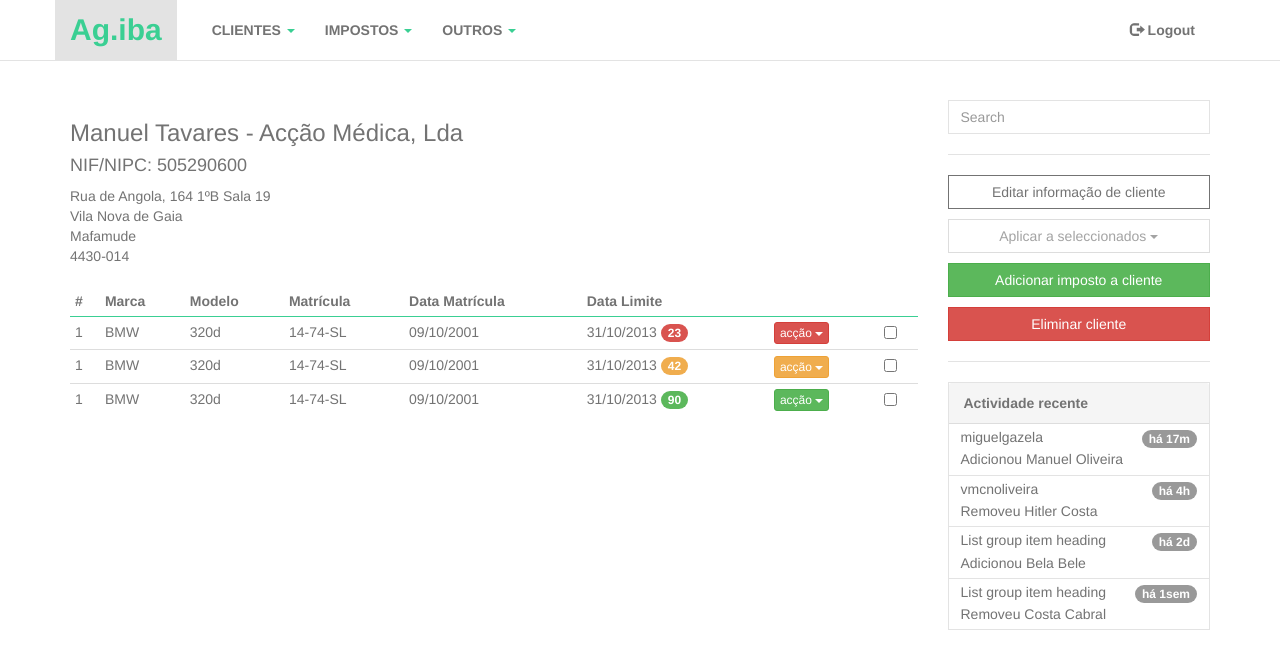
After one commit to miguelgazela/ag.iba, a PHP site: page /pages_design/client.html in a window 1280 px wide. The commit adds this page. Shown: the top 669 px of the page. Run offline with PHP 8.4, Linux system fonts and the light colour scheme.

Commit message:
more fun stuff

```diff
--- a/css/main.css
+++ b/css/main.css
@@ -146,7 +146,14 @@ a:focus {
 
 .sidebar .btn-group {
   width: 100%;
+}
+
+.sidebar .btn {
   margin-bottom: 10px;
+}
+
+.sidebar .btn-danger {
+  margin-bottom: 0;
 }
 
 .btn-default:hover,
--- a/database/schema.sql
+++ b/database/schema.sql
@@ -17,7 +17,8 @@ create table clientes (
 	cidade text,
 	freguesia text,
 	cod_postal text,
-	nif text
+	nif text,
+	tipo integer
 );
 
 create table impostos (
@@ -27,7 +28,8 @@ create table impostos (
 	modelo text,
 	matricula text,
 	data_matricula date,
-	data_pagamento date
+	data_pagamento date,
+	tipo integer
 );
 
 create table actividades (
--- /dev/null
+++ b/pages_design/client.html
@@ -0,0 +1,248 @@
+
+<!DOCTYPE html>
+<html lang="en">
+  <head>
+    <meta charset="utf-8">
+    <meta name="viewport" content="width=device-width, initial-scale=1.0">
+    <meta name="description" content="">
+    <meta name="author" content="@miguelgazela">
+    <link rel="shortcut icon" href="../../assets/ico/favicon.png"> <!-- no resource for now -->
+
+    <title>Agiva</title>
+
+    <!-- Bootstrap core CSS -->
+    <link href="../css/bootstrap.min.css" rel="stylesheet">
+
+    <!-- Custom styles for this template -->
+    <link href="../css/main.css" rel="stylesheet">
+
+    <!-- HTML5 shim and Respond.js IE8 support of HTML5 elements and media queries -->
+    <!--[if lt IE 9]>
+      <script src="../../assets/js/html5shiv.js"></script>
+      <script src="../../assets/js/respond.min.js"></script>
+    <![endif]-->
+  </head>
+
+  <body>
+
+    <!-- Fixed navbar -->
+    <div class="navbar navbar-default navbar-fixed-top">
+      <div class="container">
+        <div class="navbar-header">
+          <button type="button" class="navbar-toggle" data-toggle="collapse" data-target=".navbar-collapse">
+            <span class="icon-bar"></span>
+            <span class="icon-bar"></span>
+            <span class="icon-bar"></span>
+          </button>
+          <a class="navbar-brand" href="#">Ag.iba</a>
+        </div>
+        <div class="navbar-collapse collapse">
+          <ul class="nav navbar-nav">
+            <li class="dropdown">
+              <a href="#" class="dropdown-toggle" data-toggle="dropdown"><strong>CLIENTES</strong> <b class="caret"></b></a>
+              <ul class="dropdown-menu">
+                <li><a href="#">Ver clientes</a></li>
+                <li><a href="#">Adicionar cliente</a></li>
+                <li><a href="#">Outro</a></li>
+              </ul>
+            </li>
+            <li class="dropdown">
+              <a href="#" class="dropdown-toggle" data-toggle="dropdown"><strong>IMPOSTOS</strong> <b class="caret"></b></a>
+              <ul class="dropdown-menu">
+                <li><a href="#">Ver impostos</a></li>
+                <li><a href="#">Adicionar imposto</a></li>
+                <li><a href="#">Outro</a></li>
+              </ul>
+            </li>
+            <li class="dropdown">
+              <a href="#" class="dropdown-toggle" data-toggle="dropdown"><strong>OUTROS</strong> <b class="caret"></b></a>
+              <ul class="dropdown-menu">
+                <li><a href="#">Reportar erro</a></li>
+                <li><a href="#">Enviar sugestão</a></li>
+                <li><a href="#">Outro</a></li>
+              </ul>
+          </ul>
+          <ul class="nav navbar-nav navbar-right">
+            <li><a href="#bug"><span class="glyphicon glyphicon-log-out"></span> <strong>Logout</strong></a></li>
+          </ul>
+        </div><!--/.nav-collapse -->
+      </div>
+    </div>
+
+    <div class="container">
+
+      <div class="row">
+        <div class="col-md-9">
+
+          <h3>Manuel Tavares - Acção Médica, Lda</h3>
+          <h4>NIF/NIPC: 505290600</h4>
+          <address>
+            Rua de Angola, 164 1ºB Sala 19
+            <br>
+            Vila Nova de Gaia
+            <br>
+            Mafamude
+            <br>
+            4430-014
+          </address>
+
+          <div class="table-responsive">
+            <table class="table table-hover table-condensed">
+              <thead>
+                <tr>
+                  <th>#</th>
+                  <th>Marca</th>
+                  <th>Modelo</th>
+                  <th>Matrícula</th>
+                  <th>Data Matrícula</th>
+                  <th>Data Limite</th>
+                  <th></th>
+                  <th></th>
+                </tr>
+              </thead>
+              <tbody>
+                <tr>
+                  <td>1</td>
+                  <td><a href="#">BMW</a></td>
+                  <td>320d</td>
+                  <td>14-74-SL</td>
+                  <td>09/10/2001</td>
+                  <td>31/10/2013 <span class="badge badge-danger">23</span></td>
+                  <td>
+                    <div class="btn-group">
+                      <button type="button" class="btn btn-danger btn-xs dropdown-toggle" data-toggle="dropdown">
+                        acção <span class="caret"></span>
+                      </button>
+                      <ul class="dropdown-menu" role="menu">
+                        <li><a href="#">Action</a></li>
+                        <li><a href="#">Another action</a></li>
+                        <li><a href="#">Something else here</a></li>
+                        <li class="divider"></li>
+                        <li><a href="#">Separated link</a></li>
+                      </ul>
+                    </div>
+                  </td>
+                  <td>
+                    <input type="checkbox" value="">
+                  </td>
+                </tr>
+                <tr>
+                  <td>1</td>
+                  <td><a href="#">BMW</a></td>
+                  <td>320d</td>
+                  <td>14-74-SL</td>
+                  <td>09/10/2001</td>
+                  <td>31/10/2013 <span class="badge badge-warning">42</span></td>
+                  <td>
+                    <div class="btn-group">
+                      <button type="button" class="btn btn-warning btn-xs dropdown-toggle" data-toggle="dropdown">
+                        acção <span class="caret"></span>
+                      </button>
+                      <ul class="dropdown-menu" role="menu">
+                        <li><a href="#">Action</a></li>
+                        <li><a href="#">Another action</a></li>
+                        <li><a href="#">Something else here</a></li>
+                        <li class="divider"></li>
+                        <li><a href="#">Separated link</a></li>
+                      </ul>
+                    </div>
+                  </td>
+                  <td>
+                    <input type="checkbox" value="">
+                  </td>
+                </tr>
+                <tr>
+                  <td>1</td>
+                  <td><a href="#">BMW</a></td>
+                  <td>320d</td>
+                  <td>14-74-SL</td>
+                  <td>09/10/2001</td>
+                  <td>31/10/2013 <span class="badge badge-success">90</span></td>
+                  <td>
+                    <div class="btn-group">
+                      <button type="button" class="btn btn-success btn-xs dropdown-toggle" data-toggle="dropdown">
+                        acção <span class="caret"></span>
+                      </button>
+                      <ul class="dropdown-menu" role="menu">
+                        <li><a href="#">Action</a></li>
+                        <li><a href="#">Another action</a></li>
+                        <li><a href="#">Something else here</a></li>
+                        <li class="divider"></li>
+                        <li><a href="#">Separated link</a></li>
+                      </ul>
+                    </div>
+                  </td>
+                  <td>
+                    <input type="checkbox" value="">
+                  </td>
+                </tr>
+              </tbody>
+            </table>
+          </div>
+        </div>
+
+        <div class="col-md-3 sidebar">
+          <form class="form-inline" role="form" action="#">
+            <div class="form-group">
+              <label class="sr-only" for="exampleInputEmail2">Search</label>
+              <input type="text" class="form-control" id="exampleInputEmail2" placeholder="Search">
+            </div>
+          </form>
+          <hr>
+          <button type="button" class="btn btn-default btn-sidebar">Editar informação de cliente</button>
+          <div class="btn-group">
+            <button type="button" class="btn btn-default dropdown-toggle btn-sidebar" data-toggle="dropdown" disabled="disabled">
+              Aplicar a seleccionados <span class="caret"></span>
+            </button>
+            <ul class="dropdown-menu" role="menu">
+              <li><a href="#">Action</a></li>
+              <li><a href="#">Another action</a></li>
+              <li><a href="#">Something else here</a></li>
+              <li class="divider"></li>
+              <li><a href="#">Separated link</a></li>
+            </ul>
+          </div>
+          <button type="button" class="btn btn-success btn-sidebar">Adicionar imposto a cliente</button>
+          <button type="button" class="btn btn-danger btn-sidebar">Eliminar cliente</button>
+          <hr>
+          <div class="panel panel-default">
+            <!-- Default panel contents -->
+            <div class="panel-heading"><strong>Actividade recente</strong></div>
+            <ul class="list-group">
+              <li class="list-group-item">
+                <span class="badge">há 17m</span>
+                <h5 class="list-group-item-heading">miguelgazela</h5>
+                <p class="list-group-item-text">Adicionou Manuel Oliveira</p>
+              </li>
+              <li class="list-group-item">
+                <span class="badge">há 4h</span>
+                <h5 class="list-group-item-heading">vmcnoliveira</h5>
+                <p class="list-group-item-text">Removeu Hitler Costa</p>
+              </li>
+              <li class="list-group-item">
+                <span class="badge">há 2d</span>
+                <h5 class="list-group-item-heading">List group item heading</h5>
+                <p class="list-group-item-text">Adicionou Bela Bele</p>
+              </li>
+              <li class="list-group-item">
+                <span class="badge">há 1sem</span>
+                <h5 class="list-group-item-heading">List group item heading</h5>
+                <p class="list-group-item-text">Removeu Costa Cabral</p>
+              </li>
+            </ul>
+          </div>
+        </div>
+      </div>
+
+    </div> <!-- /container -->
+
+
+    <!-- Bootstrap core JavaScript
+    ================================================== -->
+    <!-- Placed at the end of the document so the pages load faster -->
+    <script src="../js/jquery.js"></script>
+    <script src="../js/main.js"></script>
+    <script src="../js/bootstrap.min.js"></script>
+    <script src="../js/modernizr.min.js"></script>
+  </body>
+</html>
```
Also changed, not shown: pages_design/login.html (+24 -8 lines).
